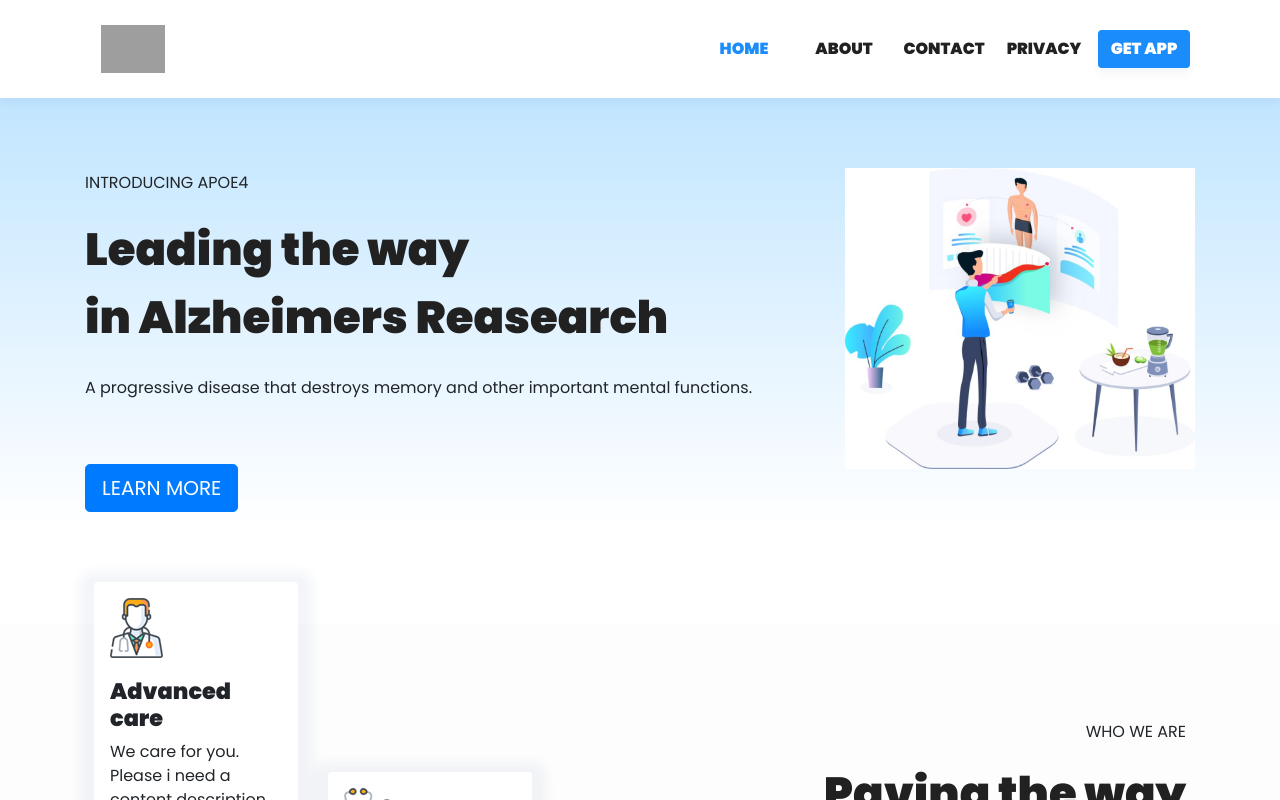
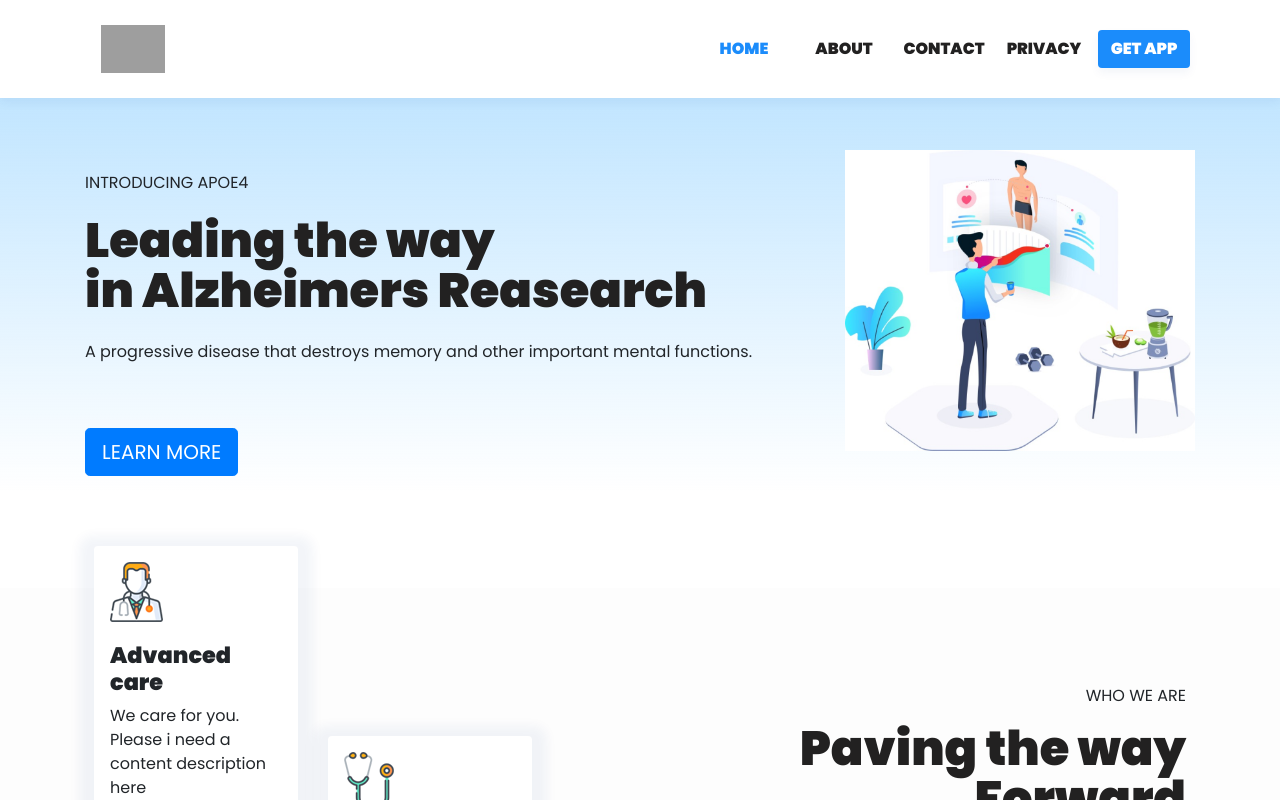
Before and after one commit to hnginternship5/apoe4, a Vue app: page / in a window 1280 px wide. Shown: the top 800 px of the page. Built offline with nearby package versions, Linux system fonts and the light colour scheme; grey boxes are pictures that could not be loaded; a small style sheet from the web is missing.

Commit message:
fix/correct heading css

```diff
--- a/src/components/about/AboutSection.vue
+++ b/src/components/about/AboutSection.vue
@@ -38,7 +38,6 @@
 </template>
 
 <style scoped>
-@import url('https://fonts.googleapis.com/css?family=Poppins');
 
 .left{
     float:left;
--- a/src/components/home/FeatureSection.vue
+++ b/src/components/home/FeatureSection.vue
@@ -100,9 +100,8 @@
     }
 
     .bold-text {
-        font-weight: 800;
-        font-size: 45px;
-        line-height: normal;
+        font-weight: bolder;
+        line-height: 50px;
         text-align: right;
         color: #222121;
     }
@@ -112,7 +111,7 @@
     @media screen and (max-width: 800px) {
 
         .bold-text {
-            font-weight: 800;
+            font-weight: bolder;
             font-size: 24px;
         }
 
--- a/src/components/home/WelcomeSection.vue
+++ b/src/components/home/WelcomeSection.vue
@@ -57,9 +57,8 @@
     }
 
     .bold-text {
-        font-weight: 800;
-        font-size: 45px;
-        line-height: normal;
+        font-weight: bolder;
+        line-height: 50px;
         text-align: left;
         color: #222121;
     }
--- a/src/style.css
+++ b/src/style.css
@@ -43,11 +43,11 @@ a:hover {
 }
 
 .bold-text {
-    font-weight: 800;
-    font-size: 45px;
-    line-height: normal;
+    font-weight: bolder;
+    line-height: 50px;
     text-align: left;
     color: #222121;
+    font-size: 3rem;
 }
 
  /* responsive css for page */
```
